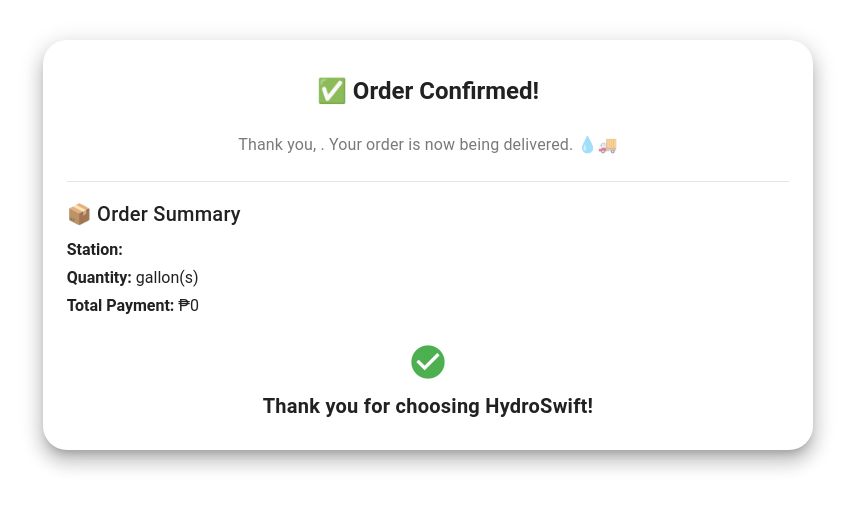
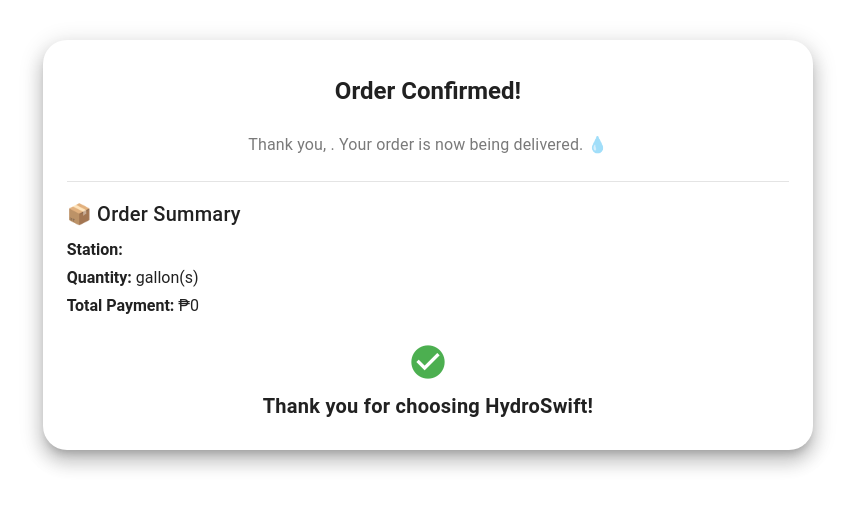
Before and after one commit to jason-himongala/Hydroswift_System, a Vue app: page /placeorder in a window 1280 px wide. Shown: the top 508 px of the page, without its empty margins (212-1067 px from the left). Built offline with nearby package versions, Linux system fonts and the light colour scheme; no server answers.

Commit message:
fix: fix order confirmation message

```diff
--- a/src/views/auth/PlaceorderView.vue
+++ b/src/views/auth/PlaceorderView.vue
@@ -49,11 +49,11 @@
       <v-col cols="12" md="8">
         <v-card class="pa-6" elevation="12" rounded="xl">
           <v-card-title class="text-center text-h5 font-weight-bold mb-4">
-            ✅ Order Confirmed!
+            Order Confirmed!
           </v-card-title>
 
           <v-card-subtitle class="text-center mb-6 text-subtitle-1">
-            Thank you, {{ userData.fullName }}. Your order is now being delivered. 💧🚚
+            Thank you, {{ userData.fullName }}. Your order is now being delivered. 💧
           </v-card-subtitle>
 
           <v-divider class="my-4"></v-divider>
```
